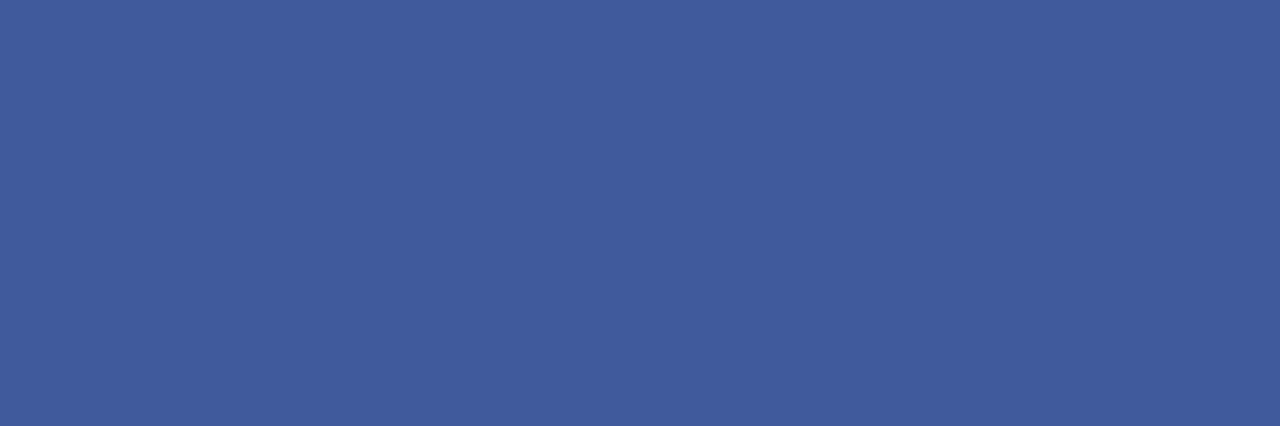
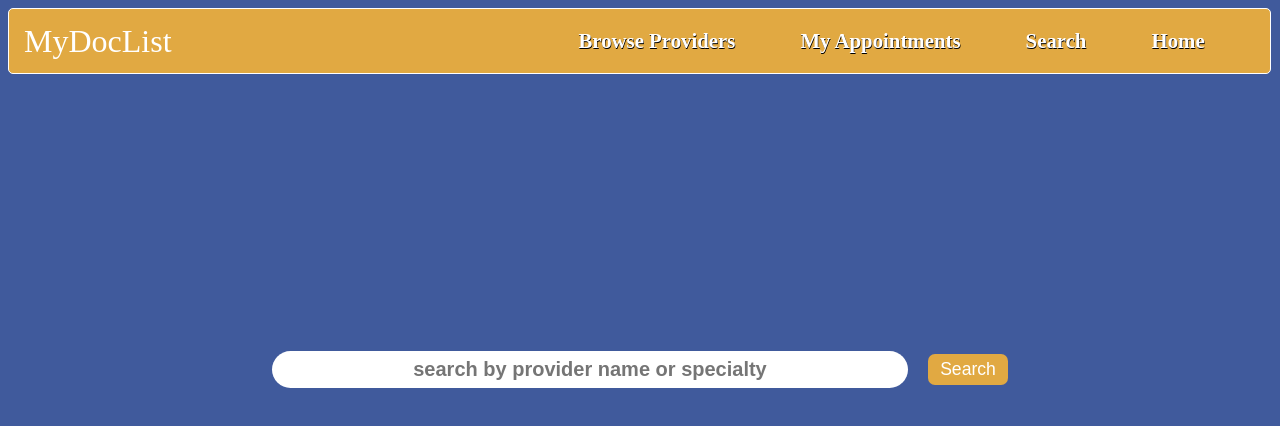
Before and after one commit to antonio-rivera/MyDocList, a React (Create React App) app in the folder client/: page /patientHome in a window 1280 px wide. Shown: the top 426 px of the page. Built offline with nearby package versions, Linux system fonts and the light colour scheme; the HTML template or start-up script is replaced by a standard one.

Commit message:
A lot of functionality added to the app. Most components are done, http requests are working great. Next step will be to add the search functionality and display the providers' array

```diff
--- a/client/src/App.js
+++ b/client/src/App.js
@@ -1,16 +1,47 @@
-import React from 'react';
+import React, {useState, useEffect} from 'react';
 import Home from './components/Home'
 import AddProvider from './components/AddProvider'
+import PatientHome from './components/PatientHome'
+import ProviderList from './components/ProviderList'
 import {BrowserRouter as Router, Route, Switch} from 'react-router-dom'
 import './css/App.css'
 
 function App() {
+
+
+  const [message, setMessage] = useState(undefined) //Message that indicates whether the request was successful or not
+
+
+  useEffect(() => {console.log(message)}, [message])
+
+  function removeMessage() //Function to make sure after message is delivered it will reset to wait for next request response
+  {
+    setMessage(undefined)
+  }
+
+
+  function handlePOST_response(res) { //Change message depending on response. Passed as prop to addProvider component
+
+      if(res.status === 201)
+        {
+          setMessage("Provider added successfully!")
+        }
+
+      else
+        {
+          setMessage("Some error occurred while adding the provider")
+        }
+
+  }
+
   return (
         <>
         <Router>
         <Switch>
-            <Route path='/' exact component={Home}></Route>
-            <Route path='/addProvider' exact component={AddProvider}></Route>
+            <Route path='/providerList' render={()  => <ProviderList/>}></Route>
+            <Route path='/patientHome' render={()  => <PatientHome/>}></Route>
+            <Route path='/addProvider' render={() => <AddProvider handlePOST_response={handlePOST_response}/> }></Route>
+            <Route path='/' render={() => <Home message={message} removeMessage={removeMessage} /> }></Route>
         </Switch>
         </Router>
         </>
--- a/client/src/components/AddProvider.jsx
+++ b/client/src/components/AddProvider.jsx
@@ -6,10 +6,10 @@ import providerApi from '../api/providerApi'
 
 
 
-export default function AddProvider() {
+export default function AddProvider({handlePOST_response}) {
 
-    let history = useHistory();
-    const [providerInfo, setProviderInfo] = useState({name: "", specialty: ""})
+    let history = useHistory(); //For dynamic redirects
+    const [providerInfo, setProviderInfo] = useState({provider_full_name: "", specialty: ""}) //Data that is sent in POST request
 
     useEffect(() => {console.log(providerInfo)})
 
@@ -28,8 +28,8 @@ export default function AddProvider() {
         else
             {
                 providerApi.insertProvider(providerInfo)
-                .then(response => {console.log(response)})
-                .catch( err => {console.log(err)} )
+                .then(response => handlePOST_response(response) )
+                .catch( err => handlePOST_response(err) )
 
                 history.push('/')
             }
@@ -49,7 +49,7 @@ export default function AddProvider() {
             className="input"
             type="text"
             name="name"
-            onChange={e => setProviderInfo({...providerInfo, name: e.target.value})}
+            onChange={e => setProviderInfo({...providerInfo, provider_full_name: e.target.value})}
             />
             </div>
 
--- a/client/src/components/Home.jsx
+++ b/client/src/components/Home.jsx
@@ -1,20 +1,25 @@
 import React from 'react'
-import {Link, BrowserRouter as Router} from 'react-router-dom'
+import {Link} from 'react-router-dom'
 import '../css/Home.css'
 
 
-export default function Home() {
+export default function Home({message, removeMessage}) {
+
+    let cname = ""
+    if (message !== undefined) {cname = "PopUp"}
+
     return (
         <div className="Home">
             <div className="container">
-            <h1 className="title">MyDocList</h1>
-            <h2 className="subtitle">Your go-to place for finding health providers and making appointments</h2>
-            <div className="link-container">
-            <Router>
-            <Link to="/PatientHome" className="link">I am a patient</Link>
-            </Router>
-            <Link to="/addProvider" className="link">I am a provider</Link>
-            </div>
+                <h1 className="title">MyDocList</h1>
+                <h2 className="subtitle">Your go-to place for finding health providers and making appointments</h2>
+                    <div className="link-container">
+
+                        <Link to="/patientHome" className="link">I am a patient</Link>
+                        <Link to="/addProvider" className="link" onClick={removeMessage}>I am a provider</Link>
+                    </div>
+
+            <h1 className={cname}>{message}</h1>
             </div>
         </div>
     )
--- /dev/null
+++ b/client/src/components/NavBar.jsx
@@ -0,0 +1,26 @@
+import React from 'react'
+import {Link} from 'react-router-dom'
+import '../css/NavBar.css'
+
+export default function NavBar() {
+    return (
+
+        <div className="NavBar">
+
+
+
+
+            <nav>
+                <span className="homeTitle">MyDocList</span>
+
+
+                <div className="link-container">
+                    <Link className="navlink" to="/providerList">Browse Providers</Link>
+                    <Link className="navlink" to="/appointmentList">My Appointments</Link>
+                    <Link className="navlink" to="/patientHome">Search</Link>
+                    <Link className="navlink" to="/">Home</Link>
+                </div>
+            </nav>
+        </div>
+    )
+}
--- /dev/null
+++ b/client/src/components/PatientHome.jsx
@@ -0,0 +1,18 @@
+import React from 'react'
+import NavBar from './NavBar'
+import '../css/PatientHome.css'
+
+export default function PatientHome() {
+    return (
+        <div className="PatientHome">
+
+            <NavBar/>
+
+            <div className="searchbar">
+                <input className="bar" type="text" placeholder="search by provider name or specialty"/>
+                <button className="search-button">Search</button>
+            </div>
+
+        </div>
+    )
+}
--- /dev/null
+++ b/client/src/components/Provider.jsx
@@ -0,0 +1,15 @@
+import React from 'react'
+
+export default function Provider() {
+    return (
+        <div className="Provider">
+            <div className="provider-container">
+                <div>Name:</div>
+                <div>Specialty: </div>
+            </div>
+            <div className="appointment-btn">
+                <button>Make appointment</button>
+            </div>
+        </div>
+    )
+}
--- /dev/null
+++ b/client/src/components/ProviderList.jsx
@@ -0,0 +1,25 @@
+import React, {useState, useEffect} from 'react'
+import NavBar from './NavBar'
+import Provider from './Provider'
+import providerApi from '../api/providerApi'
+
+export default function ProviderList() {
+
+    const [providerData, setProviderData] = useState([])
+
+    useEffect(() => {
+            providerApi.getProviders()
+            .then(res => {console.log(res)})
+            .catch(
+                error => console.log(error)
+            )
+    }, [])
+
+
+    return (
+        <div>
+            <NavBar/>
+            <h1>ProviderList</h1>
+        </div>
+    )
+}
--- a/client/src/css/Home.css
+++ b/client/src/css/Home.css
@@ -45,3 +45,27 @@ h1 {
     color: whitesmoke;
     text-shadow: rgba(250, 181, 53, 0.459) 1px 1px;
 }
+
+.PopUp {
+    position: absolute;
+    font-size: 40px;
+    color: white;
+    opacity: 0;
+    border: 2px solid black;
+    width: 95vw;
+    height: fit-content;
+    background-color: rgba(250, 181, 53, 0.89);
+    animation: Pop ease-in-out 9s;
+}
+
+@keyframes Pop {
+    50% {
+        transform: translateY(60px);
+        opacity: 1;
+    }
+
+    100% {
+        transform: translateY(-80px);
+        opacity: 0;
+    }
+}
--- /dev/null
+++ b/client/src/css/NavBar.css
@@ -0,0 +1,33 @@
+.NavBar > nav {
+    max-width: 98.5vw;
+    display: flex;
+    flex-direction: row;
+    justify-content: space-between;
+    border: .8px solid white;
+    height: 8vh;
+    background-color: rgba(250, 181, 53, 0.87);
+    border-radius: 5px;
+}
+
+.NavBar .link-container {
+    width: 60%;
+    display: flex;
+    flex-direction: row;
+    justify-content: space-evenly;
+    margin: auto 0;
+}
+
+.NavBar .homeTitle {
+    color: white;
+    margin: auto 0;
+    margin-left: 15px;
+    font-size: 2em;
+}
+
+.NavBar .navlink {
+    text-decoration: none;
+    color: white;
+    font-weight: bold;
+    text-shadow: black .5px .5px;
+    font-size: 1.3em;
+}
--- /dev/null
+++ b/client/src/css/PatientHome.css
@@ -0,0 +1,36 @@
+.PatientHome .searchbar {
+    margin-top: 10px;
+    display: flex;
+    flex-direction: row;
+    justify-content: center;
+    align-items: center;
+    height: 70vh;
+}
+
+.PatientHome .bar {
+    width: 50%;
+    font-weight: 600;
+    font-size: 20px;
+    text-align: center;
+    height: 35px;
+    border: none;
+    border-radius: 19px;
+}
+
+.PatientHome .bar:focus {
+    outline: none;
+    box-shadow: 0 0 10px rgba(255, 255, 255, 0.678);
+}
+
+.PatientHome .search-button {
+        font-size: 1.1em;
+        margin-top: 10px;
+        margin-left: 20px;
+        border: none;
+        height: 31px;
+        width: 80px;
+        border-radius: 7px;
+        background-color: rgba(250, 181, 53, 0.87);
+        color: white;
+
+}
```
